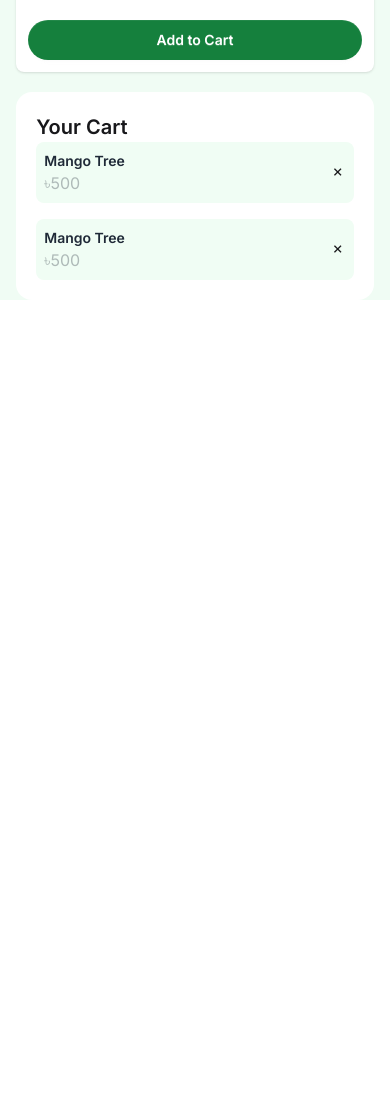
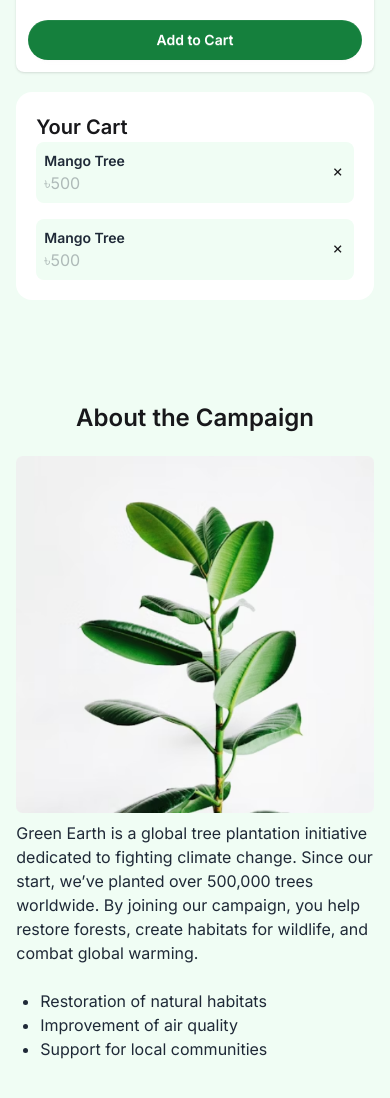
Before and after one commit to ahmed-1430/B12A06-Green-Earth-web, a plain HTML site: page index.html in a window 390 px wide. Shown: the part 3941-5039 px from the top of the page. Before the commit the page ends 4241 px from the top, so only its background shows below. Drawn offline with nearby package versions, Linux system fonts and the light colour scheme.

Commit message:
About Campaign Section added with Responsive

```diff
--- a/index.html
+++ b/index.html
@@ -179,6 +179,7 @@
                 </div>
 
             </div>
+            <!-- end card -->
             <div class="col-span-3 md:col-span-2 bg-white rounded-[16px] p-5">
                 <h3 class="text-[1.25rem] font-semibold">Your Cart</h3>
                 <div class="flex justify-between p-2 bg-[#F0FDF4] rounded-[8px] mb-4">
@@ -197,10 +198,30 @@
                 </div>
 
             </div>
-
         </div>
         </div>
      </section>
+     <!-- Campaign Section -->
+    <section class="bg-[#f0fdf4]">
+        <div class="w-11/12 md:w-8/13 mx-auto py-[100px]">
+            <h2 class="text-[1.5rem] pb-[20px] md:text-[2rem] font-semibold text-center md:pb-[40px]">About the Campaign</h2>
+            <div class="flex-row md:flex gap-6 items-center">
+                <div class="flex-1 pb-2">
+                <img src="assets/about.png" alt="">
+            </div>
+            <div class="md:flex-1">
+                <p class="text-[#1F2937]">Green Earth is a global tree plantation initiative dedicated to fighting climate change. Since our start, we’ve planted over 500,000 trees worldwide. By joining our campaign, you help restore forests, create habitats for wildlife, and combat global warming.</p>
+                <br>
+                <ul class="list-disc pl-6 text-[#1F2937]">
+                    <li>Restoration of natural habitats</li>
+                    <li>Improvement of air quality</li>
+                    <li>Support for local communities</li>
+                </ul>
+            </div>
+            </div>
+        </div>
+    </section>
+
 
 </body>
 </html>
```
